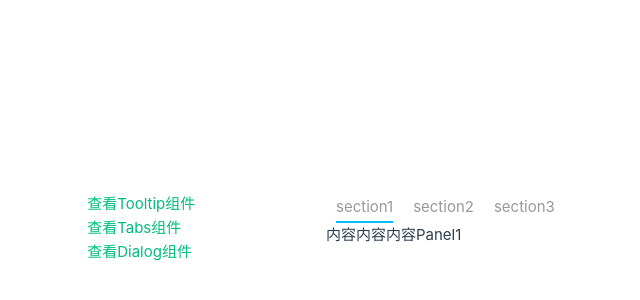
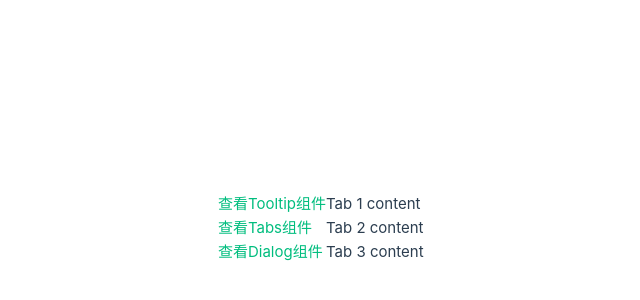
Before and after one commit to moning3/vue3-assembly, a Vue app: page /tabs in a window 1280 px wide. Shown: the part 172-472 px from the top of the page, without its empty margins (314-954 px from the left). Built offline with nearby package versions, Linux system fonts and the light colour scheme; some icons are missing.

Commit message:
乱七八糟的

```diff
--- a/package.json
+++ b/package.json
@@ -7,6 +7,8 @@
     "preview": "vite preview --port 4173"
   },
   "dependencies": {
+    "@icon-park/vue-next": "^1.4.2",
+    "fast-glob": "^3.2.12",
     "vue": "^3.2.37",
     "vue-router": "^4.1.5"
   },
--- a/src/components/Tabs/Tab.vue
+++ b/src/components/Tabs/Tab.vue
@@ -1,5 +1,5 @@
 <template>
-  <span class="tab-section">{{getData}}</span>
+  <span class="tab-section">{{ getData }}</span>
 </template>
 <script setup>
 import { defineProps, computed } from "vue";
--- a/src/components/Tabs/TabList.vue
+++ b/src/components/Tabs/TabList.vue
@@ -1,6 +1,6 @@
 <template lang="">
     <div>
-        <Tab v-for="(tab, index) in list" :section="tab.name" :key="tab.id"
+        <Tab v-for="(tab, index) in list" :section="tab.title" :key="tab.id"
         :class="{'tab-active': index === currentTab }"
         @click="changeActive(index)">
         </Tab>
--- a/src/components/Tabs/TabPanel.vue
+++ b/src/components/Tabs/TabPanel.vue
@@ -1,15 +1,17 @@
 <template lang="">
     <div class="tab-panel-content">
-      {{tabsList[currentTab].msg}}
+      <!-- {{tabsList[currentTab].msg}} -->
       <slot/>
     </div>
 </template>
 <script setup>
 import { defineProps, inject } from 'vue';
 const props = defineProps({
-  tabsList: {
-    type: Array,
-    default: []
+  label: {
+    type: String
+  },
+  name: {
+    type: String
   }
 });
 // 默认当前选中tab
--- a/src/components/Tabs/Tabs.vue
+++ b/src/components/Tabs/Tabs.vue
@@ -3,11 +3,11 @@
     <TabList :list="getList"></TabList>
     <slot></slot>
   </div>
-
 </template>
 <script setup>
+import { defineProps, ref, computed, provide } from "vue";
 import TabList from "./TabList.vue";
-import { defineProps, ref, computed, provide } from "vue";
+
 const props = defineProps({
   tabsList: {
     type: Array,
--- a/src/components/Tooltip.vue
+++ b/src/components/Tooltip.vue
@@ -1,6 +1,7 @@
 <template>
     <div class="tooltip-content" @mouseenter="tooltipShow" @mouseleave="tooltipHide">
-        <div class="tooltip-bubble" :class="getBubblePosition" v-if="tooltipVisible">
+        <div class="tooltip-bubble" :style="positionStyle"
+          :class="getBubblePosition" v-if="tooltipVisible">
             <div class="tooltip-bubble-arrow"></div>
             {{ getData }}
         </div>
@@ -9,7 +10,7 @@
 </template>
 
 <script setup>
-import { defineProps, computed, defineEmits, ref, reactive } from "vue";
+import { defineProps, computed, defineEmits, ref } from "vue";
 
 const props = defineProps({
   data: {
@@ -21,7 +22,7 @@ const props = defineProps({
 });
 
 // const emit = defineEmits([updata]);
-let tooltipVisible = ref(false);
+let tooltipVisible = ref(true);
 
 const getData = computed(() => {
   return props.data;
@@ -31,19 +32,24 @@ const getBubblePosition = computed(() => {
   return `tooltip-bubble-position-${props.pos}`;
 });
 
-const tooltipShow = () => {
-  console.log("鼠标进入.");
+let positionStyle = ref();
+const tooltipShow = (event) => {
+  console.log(event);
+  const position = `{ ${props.pos}: ${event.clientX}, left: ${event.clientY} }`
+  positionStyle.value = position
+  console.log(positionStyle)
   tooltipVisible.value = true;
 };
 
 const tooltipHide = () => {
-  tooltipVisible.value = false;
+  tooltipVisible.value = true;
+  positionStyle.value = ''
 };
 </script>
 
 <style lang="scss" scope>
 .tooltip-content {
-  position: relative;
+  // position: relative;
   line-height: 30px;
   .tooltip-bubble {
     position: absolute;
@@ -64,8 +70,8 @@ const tooltipHide = () => {
     }
   }
   .tooltip-bubble-position-top {
-    top: -5px;
-    transform: translateY(-100%);
+    // top: -5px;
+    // transform: translateY(-100%);
     .tooltip-bubble-arrow {
       left: 0px;
       bottom: -8px;
--- a/src/main.js
+++ b/src/main.js
@@ -2,6 +2,8 @@ import { createApp } from 'vue'
 import App from './App.vue'
 import router from './router'
 
+import '@icon-park/vue-next/styles/index.css';
+
 import './assets/main.css'
 
 createApp(App).use(router).mount('#app')
--- a/src/pages/customComponents/tabsPage.vue
+++ b/src/pages/customComponents/tabsPage.vue
@@ -1,20 +1,57 @@
 <template>
   <div class="tabs-content">
-      <Tabs :tabs-list="tabList">
+      <!-- <Tabs :tabs-list="tabList">
         <TabPanel :tabs-list="tabList"></TabPanel>
+      </Tabs> -->
+      <Tabs v-model="editableTabsValue" type="card" editable @edit="handleTabsEdit">
+        <TabPanel v-for="(item, index) in editableTabs" :key="item.name"
+        :label="item.title" :name="item.name">
+        {{ item.content }}
+      </TabPanel>
       </Tabs>
     </div>
 </template>
 
 <script setup>
+  import { ref } from "vue";
   import Tabs from "@/components/Tabs/Tabs.vue";
   import TabPanel from "@/components/Tabs/TabPanel.vue";
 
-  const tabList = [
-  { id: 1, name: "section1", msg: "内容内容内容Panel1" },
-  { id: 2, name: "section2", msg: "内容内容内容Panel222222" },
-  { id: 3, name: "section3", msg: "内容内容内容Panel33333" }
-];
+  let tabIndex = 2;
+  const editableTabsValue = ref('2')
+  const editableTabs = ref([
+    { id: 1, title: 'Tab 1', name: '1', content: 'Tab 1 content' },
+    { id: 2, title: 'Tab 2', name: '2', content: 'Tab 2 content' },
+    { id: 3, title: 'Tab 3', name: '3', content: 'Tab 3 content' }
+  ]);
+
+  const handleTabsEdit = (targetName, action) => {
+  if (action === 'add') {
+    const newTabName = `${++tabIndex}`
+    editableTabs.value.push({
+      title: 'New Tab',
+      name: newTabName,
+      content: 'New Tab content',
+    })
+    editableTabsValue.value = newTabName
+  } else if (action === 'remove') {
+    const tabs = editableTabs.value
+    let activeName = editableTabsValue.value
+    if (activeName === targetName) {
+      tabs.forEach((tab, index) => {
+        if (tab.name === targetName) {
+          const nextTab = tabs[index + 1] || tabs[index - 1]
+          if (nextTab) {
+            activeName = nextTab.name
+          }
+        }
+      })
+    }
+
+    editableTabsValue.value = activeName
+    editableTabs.value = tabs.filter((tab) => tab.name !== targetName)
+  }
+}
 </script>
 
 <style lang="scss" scoped>
--- a/src/pages/customComponents/tooltipPage.vue
+++ b/src/pages/customComponents/tooltipPage.vue
@@ -18,5 +18,7 @@ const posts = [
 </script>
 
 <style lang="scss" scoped>
-
+.tooltip-container {
+  overflow: hidden;
+}
 </style>
```
Also changed, not shown: 1 other file (tests, documents, lock files or other folders).
